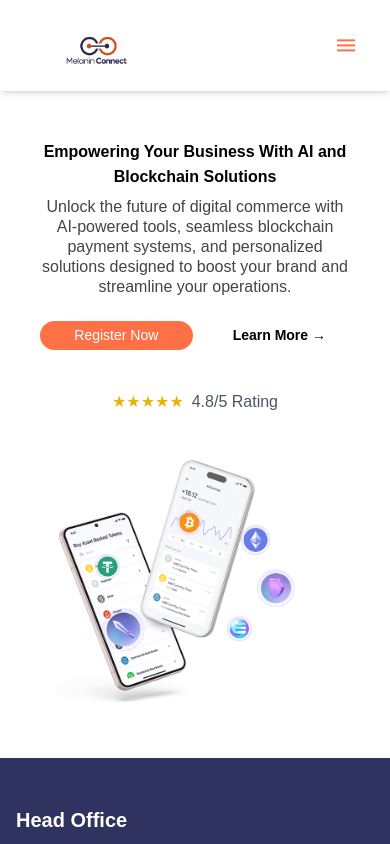
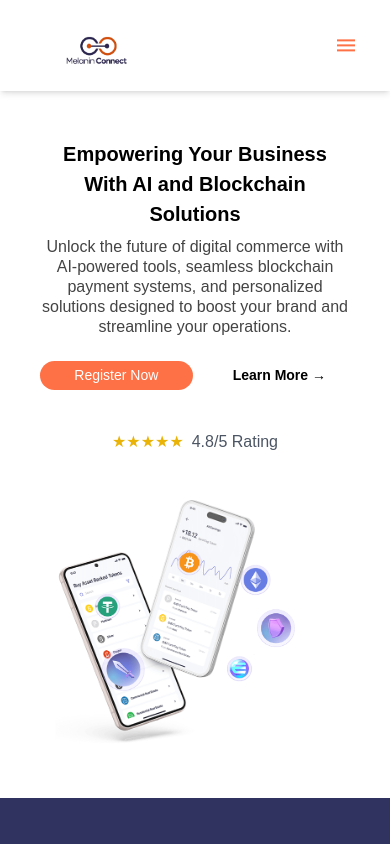
Before and after one commit to Melanin-Connect/melanin-frontend, a Next.js app: page / in a window 390 px wide. Shown: the top 844 px of the page. Built offline with nearby package versions, Linux system fonts and the light colour scheme.

Commit message:
responsive

```diff
--- a/app/components/home/herosection.tsx
+++ b/app/components/home/herosection.tsx
@@ -20,7 +20,7 @@ const HeroSection = () => {
                             alt="Background Shape"
                             className="absolute inset-0 top-[450px] left-[300px] hidden lg:block"
                         />
-                        <h1 className="relative text-[#000] text-[16px] lg:text-[65px] font-bold lg:leading-[70px] leading-[25px] lg:mb-4 mb-2 font-epilogue">
+                        <h1 className="relative text-[#000] text-[20px] lg:text-[65px] font-bold lg:leading-[70px] leading-[30px] lg:mb-4 mb-2 font-epilogue">
                             Empowering Your Business With AI and Blockchain Solutions
                         </h1>
                         <p className="flex flex-col justify-center flex-shrink-0 text-[#444] font-epilogue lg:text-[18px] text-[16px] font-medium lg:leading-[30px] leading-[20px] mb-6 max-w-full">
```
